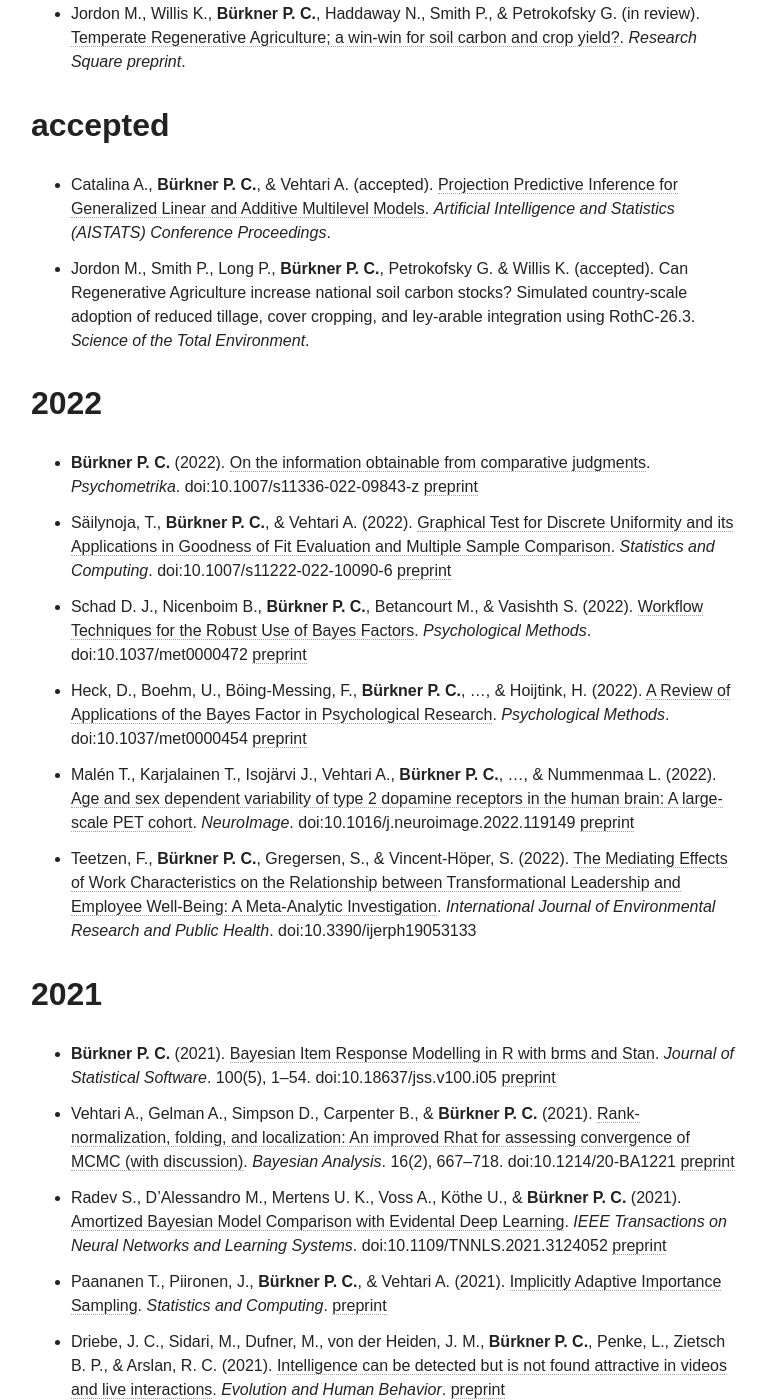
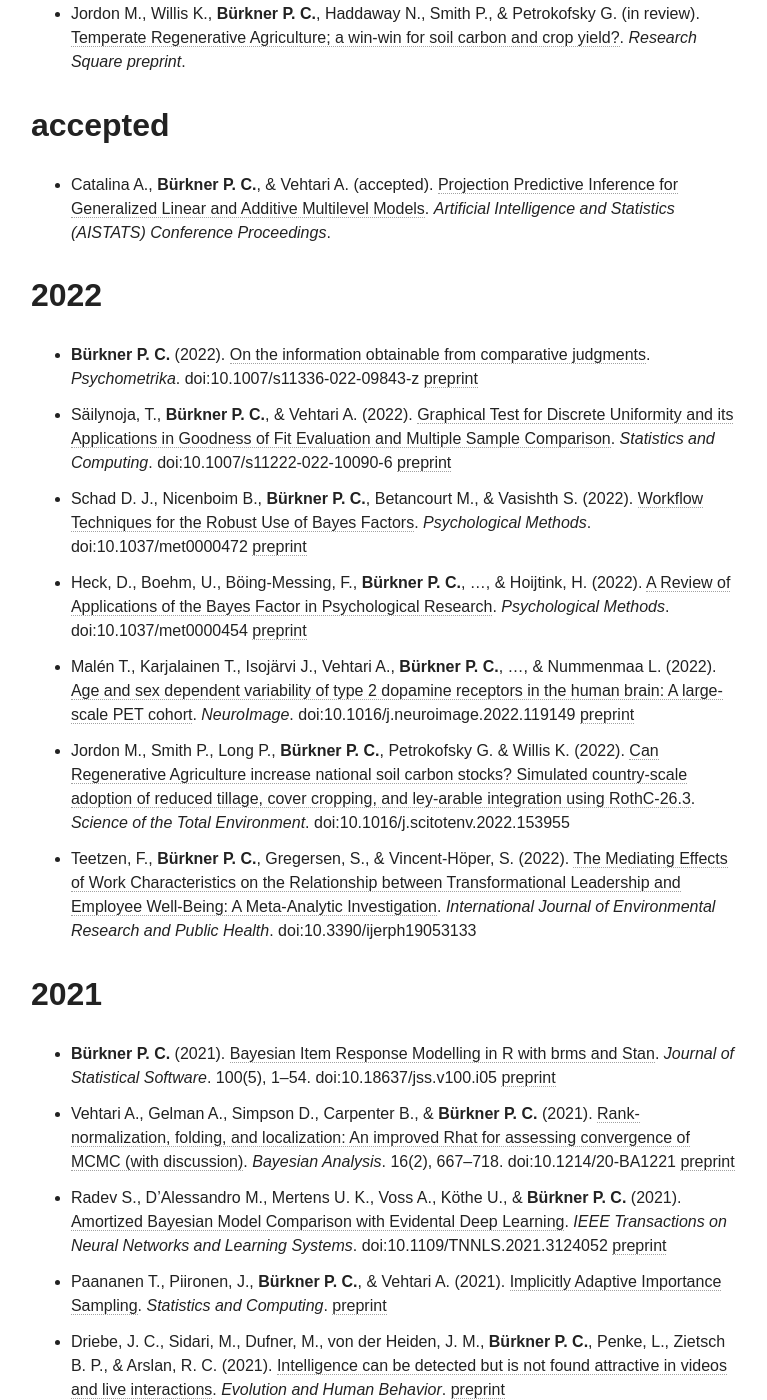
Before and after one commit to paul-buerkner/paul-buerkner.github.io, a Jekyll site: the page built from publications/index.md, in a window 1280 px wide and 1400 px high, scrolled down 2000 px. Shown: the whole window, without its empty margins (255-1022 px from the left). Built offline with Jekyll 4.4.1, drawn with Linux system fonts in a browser that asks for light colours; nearby versions of some CDN libraries; some of the changed lines change nothing that is shown.

Commit message:
move paper to published

```diff
--- a/publications/index.md
+++ b/publications/index.md
@@ -30,7 +30,6 @@ excerpt: "A list of my publications"
 ## accepted
 
 * Catalina A., **Bürkner P. C.**, & Vehtari A. (accepted). [Projection Predictive Inference for Generalized Linear and Additive Multilevel Models](https://arxiv.org/abs/2010.06994). *Artificial Intelligence and Statistics (AISTATS) Conference Proceedings*.
-* Jordon M., Smith P., Long P., **Bürkner P. C.**, Petrokofsky G. & Willis K. (accepted). Can Regenerative Agriculture increase national soil carbon stocks? Simulated country-scale adoption of reduced tillage, cover cropping, and ley-arable integration using RothC-26.3. *Science of the Total Environment*.
 
 ## 2022
 
@@ -40,6 +39,7 @@ doi:10.1007/s11336-022-09843-z [preprint](https://psyarxiv.com/j5efn/)
 * Schad D. J., Nicenboim B., **Bürkner P. C.**, Betancourt M., & Vasishth S. (2022). [Workflow Techniques for the Robust Use of Bayes Factors](https://doi.apa.org/doiLanding?doi=10.1037%2Fmet0000472). *Psychological Methods*. doi:10.1037/met0000472 [preprint](https://arxiv.org/abs/2103.08744)
 * Heck, D., Boehm, U., Böing-Messing, F., **Bürkner P. C.**, ..., & Hoijtink, H. (2022). [A Review of Applications of the Bayes Factor in Psychological Research](https://psycnet.apa.org/record/2022-40577-001). *Psychological Methods*. doi:10.1037/met0000454 [preprint](https://psyarxiv.com/cu43g/)
 * Malén T., Karjalainen T., Isojärvi J., Vehtari A., **Bürkner P. C.**, ..., & Nummenmaa L. (2022). [Age and sex dependent variability of type 2 dopamine receptors in the human brain: A large-scale PET cohort](https://doi.org/10.1016/j.neuroimage.2022.119149). *NeuroImage*. doi:10.1016/j.neuroimage.2022.119149 [preprint](https://www.biorxiv.org/content/10.1101/2021.08.10.455776v1)
+* Jordon M., Smith P., Long P., **Bürkner P. C.**, Petrokofsky G. & Willis K. (2022). [Can Regenerative Agriculture increase national soil carbon stocks? Simulated country-scale adoption of reduced tillage, cover cropping, and ley-arable integration using RothC-26.3](https://doi.org/10.1016/j.scitotenv.2022.153955). *Science of the Total Environment*. doi:10.1016/j.scitotenv.2022.153955
 * Teetzen, F., **Bürkner P. C.**, Gregersen, S., & Vincent-Höper, S. (2022). [The Mediating Effects of Work Characteristics on the Relationship between Transformational Leadership and Employee Well-Being: A Meta-Analytic Investigation](https://www.mdpi.com/1660-4601/19/5/3133). *International Journal of Environmental Research and Public Health*. doi:10.3390/ijerph19053133
 
 ## 2021
```
